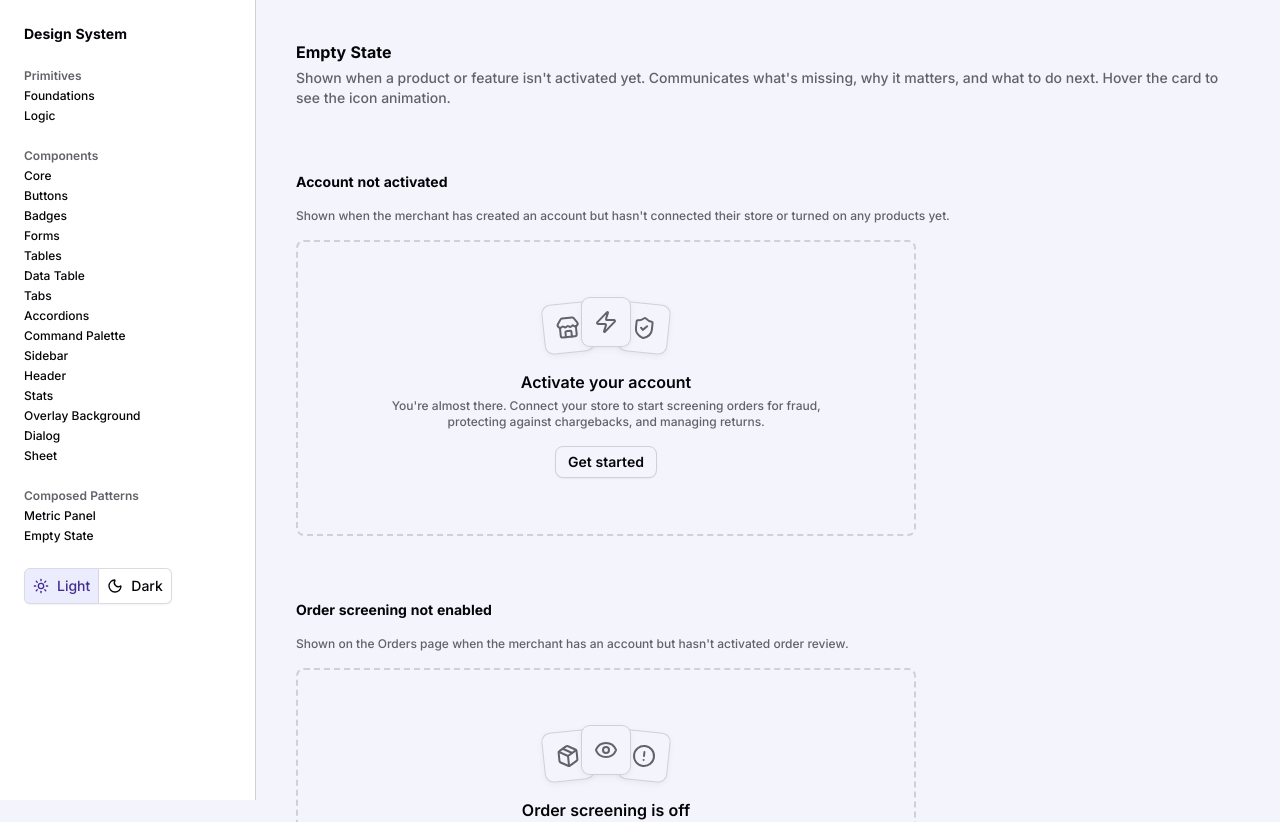
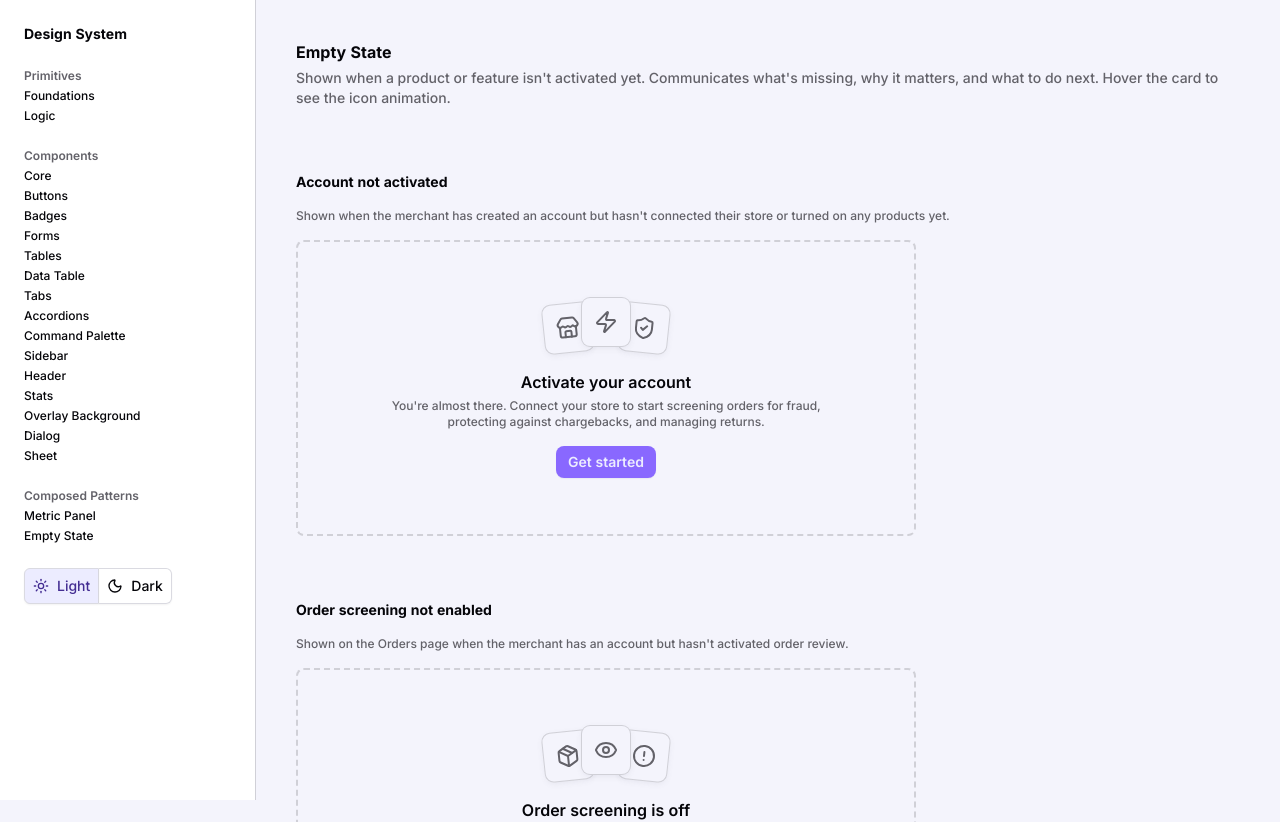
Before and after one commit to chebert-pd/v0-Wyllo, a Next.js app in the folder my-app/: page /gallery/empty-state in a window 1280 px wide. Shown: the top 822 px of the page. Built offline with nearby package versions, Linux system fonts and the light colour scheme.

Commit message:
Use primary button for EmptyState CTA
Co-Authored-By: Claude Sonnet 4.6 <noreply@anthropic.com>

```diff
--- a/my-app/components/ui/empty-state.tsx
+++ b/my-app/components/ui/empty-state.tsx
@@ -76,7 +76,7 @@ export function EmptyState({
       {action && (
         <Button
           onClick={action.onClick}
-          variant="outline"
+          variant="primary"
           size="sm"
           className="mt-4"
         >
```
